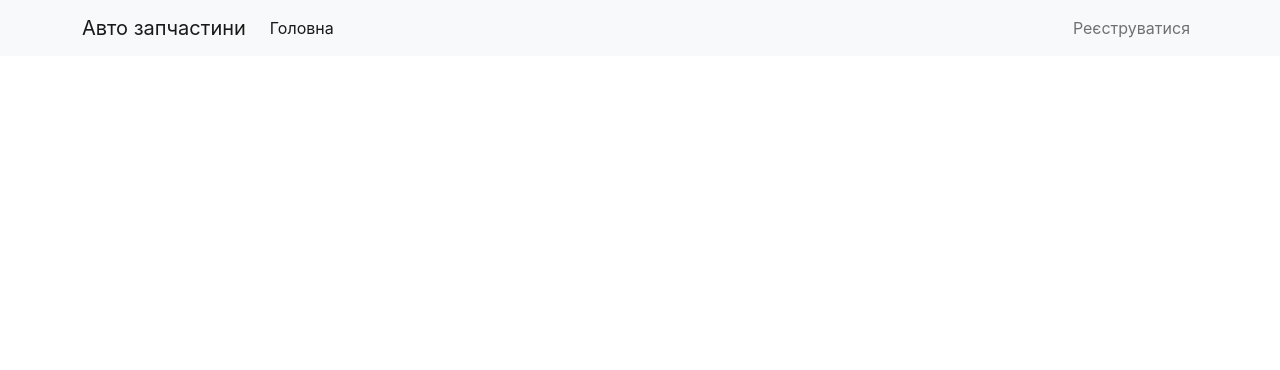
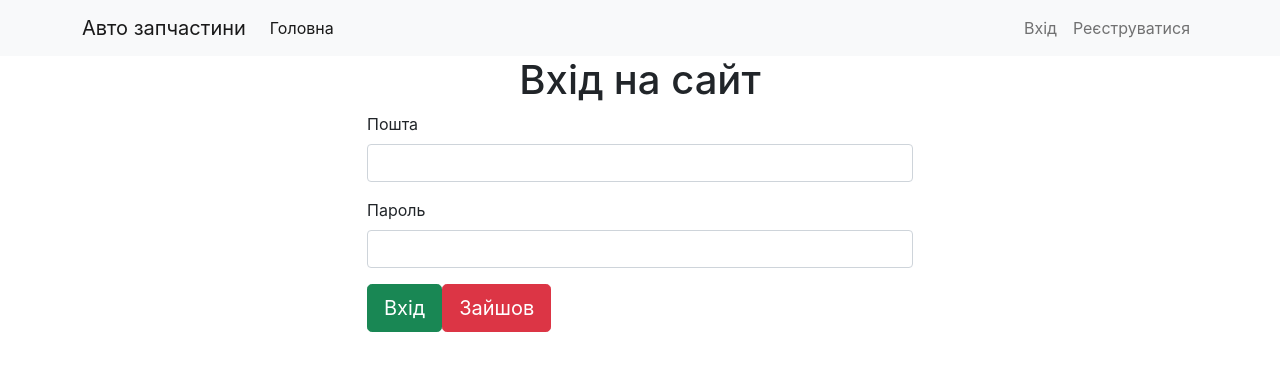
Before and after one commit to Kvazar3S273/AutoPart, a React (Create React App) app in the folder AutoPart/frontend/: page /Login in a window 1280 px wide. Shown: the top 370 px of the page. Built offline with nearby package versions, Linux system fonts and the light colour scheme.

Commit message:
add redux

```diff
--- a/AutoPart/frontend/package.json
+++ b/AutoPart/frontend/package.json
@@ -3,6 +3,7 @@
   "version": "0.1.0",
   "private": true,
   "dependencies": {
+    "@fortawesome/vue-fontawesome": "^2.0.2",
     "@testing-library/jest-dom": "^5.14.1",
     "@testing-library/react": "^11.2.7",
     "@testing-library/user-event": "^12.8.3",
@@ -13,8 +14,12 @@
     "prop-types": "^15.7.2",
     "react": "^17.0.2",
     "react-dom": "^17.0.2",
+    "react-redux": "^7.2.5",
     "react-router-dom": "^5.3.0",
     "react-scripts": "4.0.3",
+    "redux": "^4.1.1",
+    "redux-devtools-extension": "^2.13.9",
+    "redux-thunk": "^2.3.0",
     "web-vitals": "^1.1.2",
     "yup": "^0.32.9"
   },
--- a/AutoPart/frontend/src/App2.js
+++ b/AutoPart/frontend/src/App2.js
@@ -9,6 +9,7 @@ import {
 import Header from './components/header';
 import RegisterPage from './components/auth/Register';
 import LoginPage from './components/auth/Login';
+import HomePage from './components/home';
 
 class App2 extends React.Component {
 
@@ -26,6 +27,10 @@ class App2 extends React.Component {
               <RegisterPage />
             </Route>
 
+            <Route exact path="/Login">
+              <LoginPage />
+            </Route>
+
           </Switch>
         </div>
       </Router>
--- a/AutoPart/frontend/src/components/auth/Login/index.js
+++ b/AutoPart/frontend/src/components/auth/Login/index.js
@@ -1,27 +1,27 @@
-import React, { useState } from 'react';
+import React from 'react';
 import { Formik, Form } from 'formik';
-import * as Yup from 'yup';
 import MyTextInput from '../../common/MyTextInput';
+import validationFields from './validation';
+import { useDispatch } from 'react-redux';
 
 const LoginPage = () => {
+
+    const initState = {
+        email: '',
+        password: ''
+    }
+    const dispatch = useDispatch();
+    const loginComplete = async (e) => {
+        e.preventDefault();
+        await dispatch({type: "LOGINED_EVENT"});
+    }
     return (
         <div className="row">
             <div className="offset-md-3 col-md-6">
                 <h1 className="text-center">Вхід на сайт</h1>
                 <Formik
-                    initialValues={{
-                        email: '',
-                        password: ''
-                    }}
-                    validationSchema={Yup.object({
-                        email: Yup.string()
-                            .email("Не коректно вказана пошта")
-                            .required("Вкажіть пошту"),
-                        password: Yup.string()
-                        .required("Введіть пароль")
-                        .min(5, "Пароль занадто короткий, потрібно не менше 5 символів")
-                        .matches(/[a-zA-Z]/, "Пароль повинен містити хоча б одну латинську літеру")
-                    })}
+                    initialValues={initState}
+                    validationSchema = {validationFields()}
                     onSubmit={(values) => {
                         console.log("values submit", values)
                     }}>
@@ -37,6 +37,8 @@ const LoginPage = () => {
                             type="password"
                         />
                         <input type="submit" className="btn btn-success btn-lg" value="Вхід"></input>
+                        <input type="button" className="btn btn-danger btn-lg"
+                            onClick={loginComplete} value="Зайшов"></input>
                     </Form>
                 </Formik>
             </div>
--- /dev/null
+++ b/AutoPart/frontend/src/components/auth/Login/validation.js
@@ -0,0 +1,14 @@
+import * as Yup from 'yup';
+
+const validationFields= () => {
+    return Yup.object({
+        email: Yup.string()
+            .email("Не коректно вказана пошта")
+            .required("Вкажіть пошту"),
+        password: Yup.string()
+        .required("Введіть пароль")
+        .min(5, "Пароль занадто короткий, потрібно не менше 5 символів")
+        .matches(/[a-zA-Z]/, "Пароль повинен містити хоча б одну латинську літеру")
+    });
+}
+export default validationFields;
--- a/AutoPart/frontend/src/components/header/index.js
+++ b/AutoPart/frontend/src/components/header/index.js
@@ -1,8 +1,10 @@
 import React, { Component } from 'react'
 import { Link } from 'react-router-dom'
+import {useSelector} from 'react-redux';
 
-export class Header extends Component {
-    render() {
+const Header = () => {
+    const {isAuth} = useSelector(redux => redux.auth);
+    console.log("Auth user info", isAuth);
     return (
         <nav className="navbar navbar-expand-lg navbar-light bg-light">
             <div className="container">
@@ -16,18 +18,28 @@ export class Header extends Component {
                             <Link className="nav-link active" aria-current="page" to="/">Головна</Link>
                         </li>
                     </ul>
-
+                    {!isAuth ?
                         <ul className="navbar-nav">
+                            <li className="nav-item">
+                                <Link className="nav-link" to="/login">Вхід</Link>
+                            </li>
                             <li className="nav-item">
                                 <Link className="nav-link" to="/register">Реєструватися</Link>
                             </li>
                         </ul>
+                        :
+                        <ul className="navbar-nav">
+                            <li className="nav-item">
+                                <Link className="nav-link" to="/login">Вихід</Link>
+                            </li>
+                        </ul>
+                    }
+
 
                 </div>
             </div>
         </nav>
     )
 }
-}
 
 export default Header
--- a/AutoPart/frontend/src/index.js
+++ b/AutoPart/frontend/src/index.js
@@ -4,10 +4,14 @@ import ReactDOM from 'react-dom';
 import './index.css';
 import App2 from './App2';
 import reportWebVitals from './reportWebVitals';
+import { Provider } from 'react-redux';
+import store from './store';
 
 ReactDOM.render(
   <React.StrictMode>
-    <App2 />
+    <Provider store={store}>
+      <App2 />
+    </Provider>
   </React.StrictMode>,
   document.getElementById('root')
 );
--- /dev/null
+++ b/AutoPart/frontend/src/reducers/authReducer.js
@@ -0,0 +1,10 @@
+
+const initialState = {
+    isAuth: false
+}
+
+const authReducer = (state = initialState, action) => {
+    return state;
+}
+
+export default authReducer;
--- /dev/null
+++ b/AutoPart/frontend/src/store.js
@@ -0,0 +1,18 @@
+import { applyMiddleware, combineReducers, createStore } from "redux";
+import { composeWithDevTools } from "redux-devtools-extension";
+import thunk from "redux-thunk";
+import authReducer from "./reducers/authReducer";
+
+const middleware = [thunk];
+
+const rootReducer = combineReducers({
+    auth: authReducer
+});
+
+const store = createStore(
+    rootReducer,
+    {},
+    composeWithDevTools(applyMiddleware(...middleware))
+);
+
+export default store;
```
Also changed, not shown: AutoPart/frontend/src/components/home/index.js (added), 1 other file (tests, documents, lock files or other folders). Lines whose indentation alone changed are shown as unchanged.
